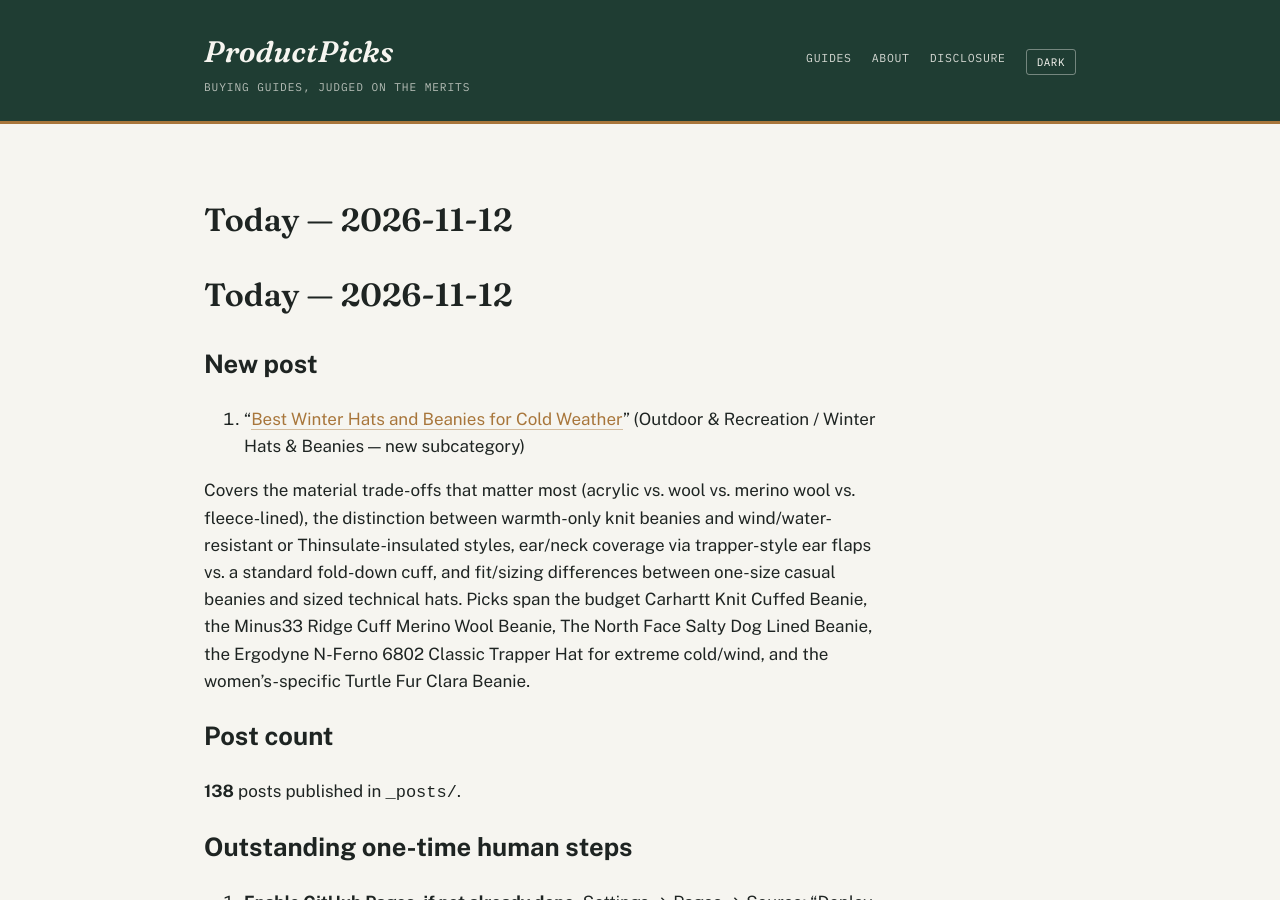
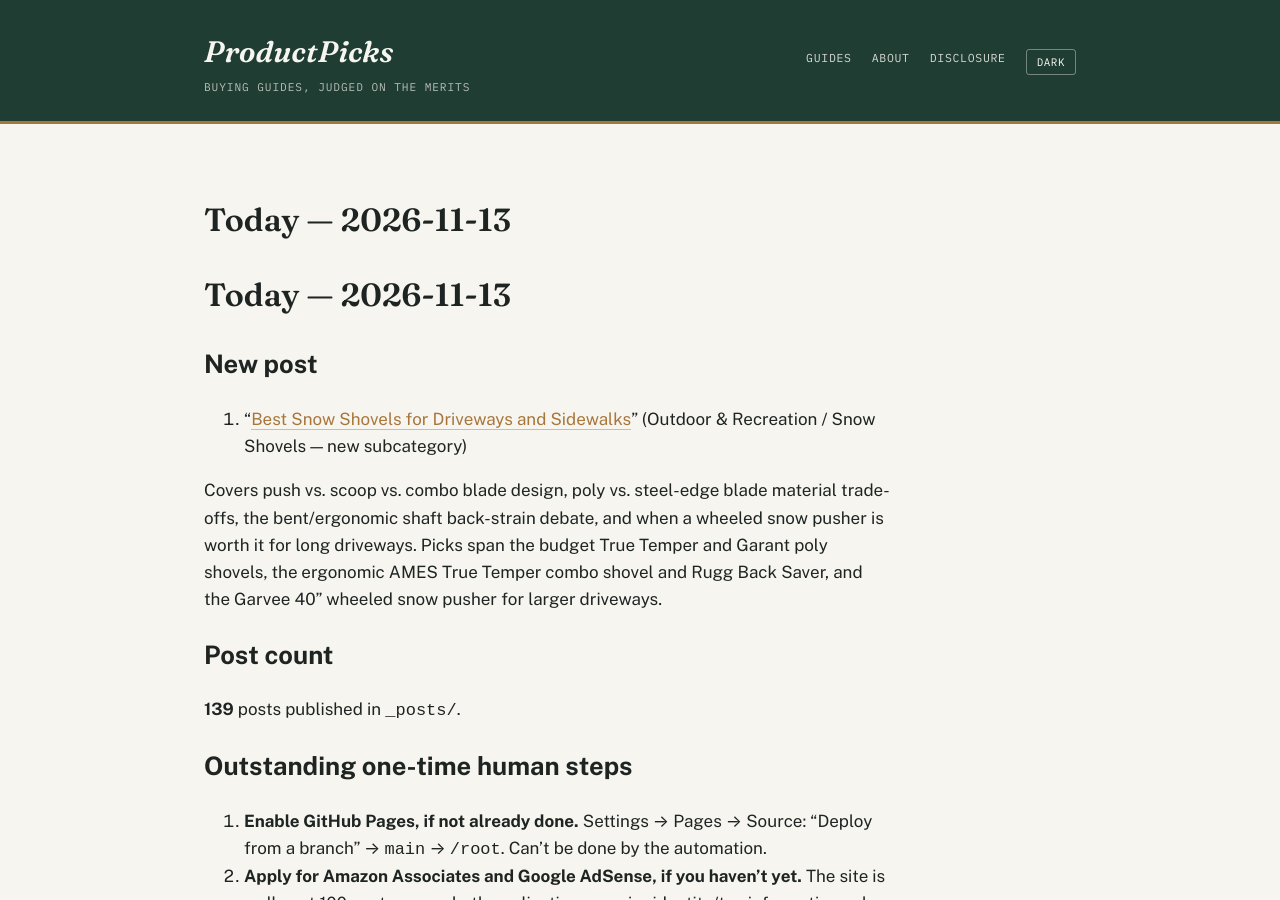
Before and after one commit to ajith198/ProductPicks, a Jekyll site: the page built from today.md, in a window 1280 px wide and 900 px high. Built offline with Jekyll 4.4.1, drawn with Linux system fonts in a browser that asks for light colours; our own code applies the rules of GitHub Pages for plain Markdown files.

Commit message:
daily: 2026-11-13 new post + log update
Add Best Snow Shovels for Driveways and Sidewalks (new Snow Shovels
subcategory under Outdoor & Recreation), update content-log, categories,
today.md and TODAY.md.

Co-Authored-By: Claude Sonnet 5 <noreply@anthropic.com>
Claude-Session: https://claude.ai/code/session_01UFLJpXQo8arUX6APNt55Kt

```diff
--- a/today.md
+++ b/today.md
@@ -1,14 +1,14 @@
-# Today — 2026-11-12
+# Today — 2026-11-13
 
 ## New post
 
-1. "[Best Winter Hats and Beanies for Cold Weather](/outdoor-recreation/buying-guides/best-winter-hats-and-beanies-for-cold-weather/)" (Outdoor & Recreation / Winter Hats & Beanies — new subcategory)
+1. "[Best Snow Shovels for Driveways and Sidewalks](/outdoor-recreation/buying-guides/best-snow-shovels-for-driveways-and-sidewalks/)" (Outdoor & Recreation / Snow Shovels — new subcategory)
 
-Covers the material trade-offs that matter most (acrylic vs. wool vs. merino wool vs. fleece-lined), the distinction between warmth-only knit beanies and wind/water-resistant or Thinsulate-insulated styles, ear/neck coverage via trapper-style ear flaps vs. a standard fold-down cuff, and fit/sizing differences between one-size casual beanies and sized technical hats. Picks span the budget Carhartt Knit Cuffed Beanie, the Minus33 Ridge Cuff Merino Wool Beanie, The North Face Salty Dog Lined Beanie, the Ergodyne N-Ferno 6802 Classic Trapper Hat for extreme cold/wind, and the women's-specific Turtle Fur Clara Beanie.
+Covers push vs. scoop vs. combo blade design, poly vs. steel-edge blade material trade-offs, the bent/ergonomic shaft back-strain debate, and when a wheeled snow pusher is worth it for long driveways. Picks span the budget True Temper and Garant poly shovels, the ergonomic AMES True Temper combo shovel and Rugg Back Saver, and the Garvee 40" wheeled snow pusher for larger driveways.
 
 ## Post count
 
-**138** posts published in `_posts/`.
+**139** posts published in `_posts/`.
 
 ## Outstanding one-time human steps
 
```
Also changed, not shown: TODAY.md (+1 -1 lines), _posts/2026-11-13-best-snow-shovels-for-driveways-and-sidewalks.md (added, +54 -0 lines), categories.md (+1 -1 lines), content-log.md (+1 -0 lines).
